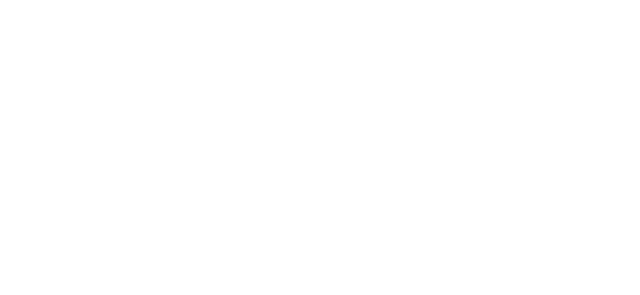
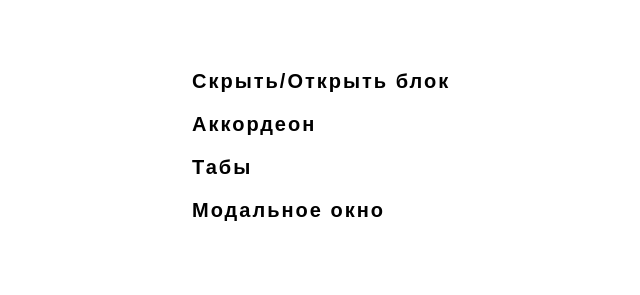
Before and after one commit to kitOl/js-starter, a plain HTML site: page index.html in a window 1280 px wide. Shown: the whole page, without its empty margins (88-728 px from the left). Drawn offline with Linux system fonts and the light colour scheme.

Commit message:
add js hide-show  block and accordeon

```diff
--- a/css/main.css
+++ b/css/main.css
@@ -36,6 +36,28 @@ body {
   display: none;
 }
 
-[data-name], [data-tab] {
+[data-name],
+[data-tab] {
   cursor: pointer;
 }
+
+.nav-list {
+  list-style: none;
+  display: flex;
+  flex-direction: column;
+  gap: 20px;
+
+  font-family: sans-serif;
+  font-size: 20px;
+  font-weight: bold;
+  letter-spacing: 2px;
+}
+
+.nav-list a {
+  text-decoration: none;
+  color: #000;
+}
+
+.nav-list a:hover {
+  color: #334b2e;
+}
--- a/index.html
+++ b/index.html
@@ -3,9 +3,21 @@
   <head>
     <meta charset="UTF-8" />
     <meta name="viewport" content="width=device-width, initial-scale=1.0" />
-    <title>JS для верстальщиков</title>
+    <title>Главная - JS для верстальщиков</title>
+    <link rel="stylesheet" href="css/main.css" />
   </head>
   <body>
+    <ul class="nav-list">
+      <li>
+        <a target="_blank" href="./01-show-hide-block.html"
+          >Скрыть/Открыть блок</a
+        >
+      </li>
+      <li><a target="_blank" href="./02-accordeon.html">Аккордеон</a></li>
+      <li><a target="_blank" href="./03-tabs.html">Табы</a></li>
+      <li><a target="_blank" href="./04-modal.html">Модальное окно</a></li>
+    </ul>
+
     <script src="./js/main.js"></script>
   </body>
 </html>
```
Also changed, not shown: js/01-show-hide-block.js (+15 -0 lines), js/02-accordeon.js (+9 -0 lines). Lines whose indentation alone changed are shown as unchanged.
